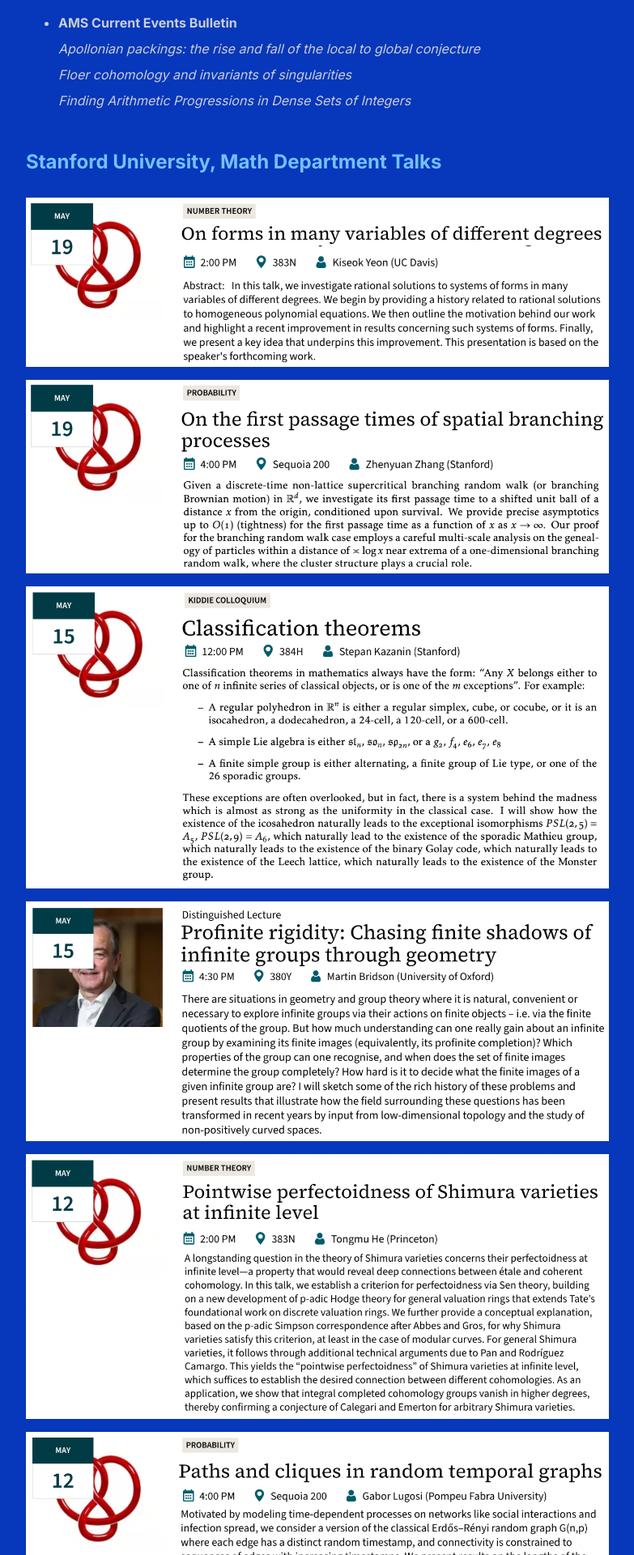
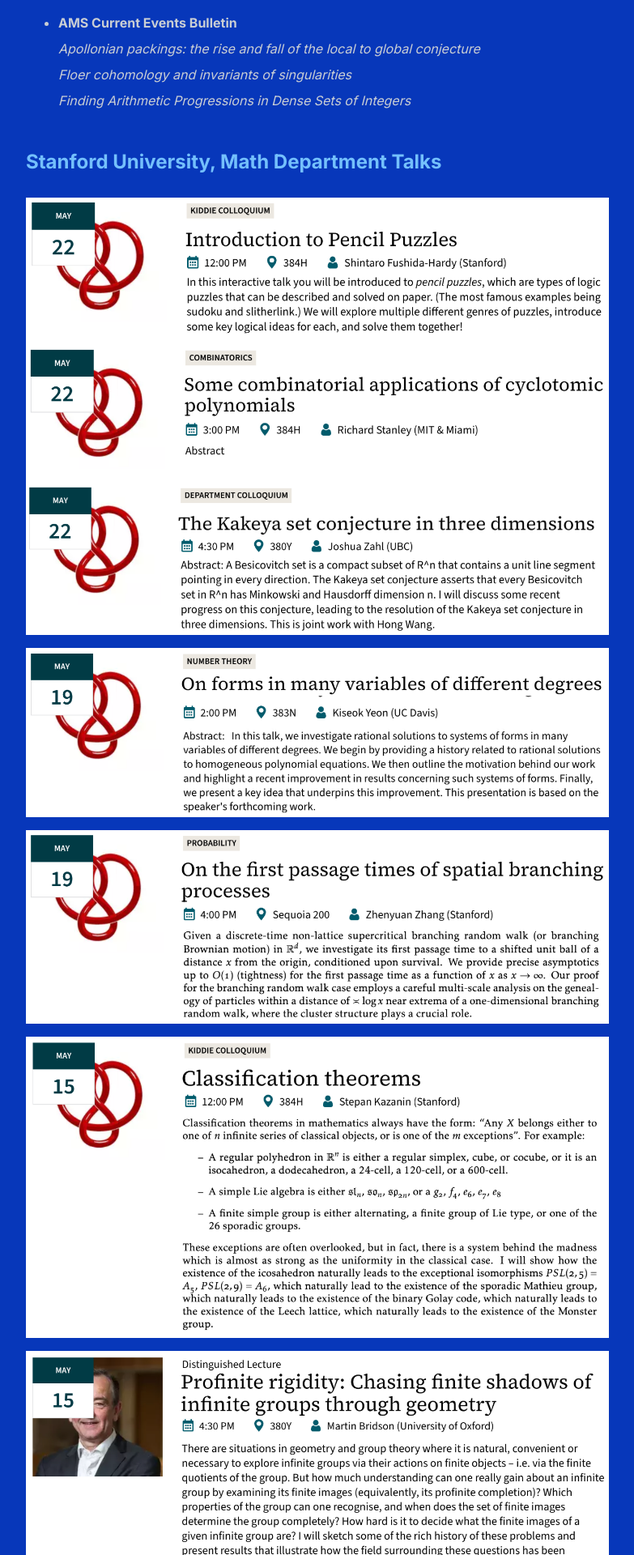
Before and after one commit to shihankanungo/shihankanungo.github.io, a Jekyll site: the page built from math-talks.md, in a window 1280 px wide. Shown: the part 2060-3980 px from the top of the page at 81% size, without its empty margins (248-1031 px from the left). Built offline with Jekyll 4.4.1, drawn with Linux system fonts in a browser that asks for light colours.

Commit message:
Update math-talks.md

```diff
--- a/math-talks.md
+++ b/math-talks.md
@@ -67,6 +67,8 @@ _Finding Arithmetic Progressions in Dense Sets of Integers_
 
 ## Stanford University, Math Department Talks
 
+![stanford-may-22](images/05-22.png)
+
 ![stanford-may-19](images/05-19a.png)
 
 ![stanford-may-19](images/05-19b.png)
```
